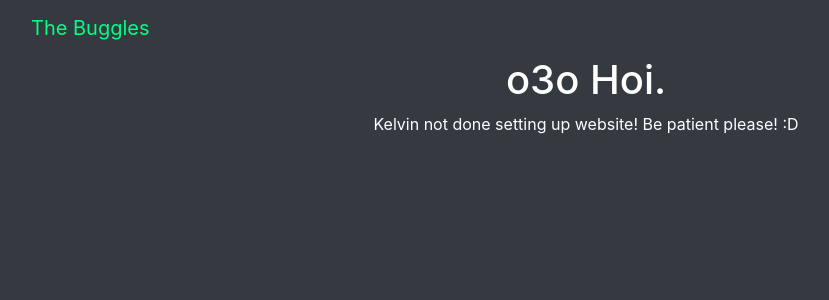
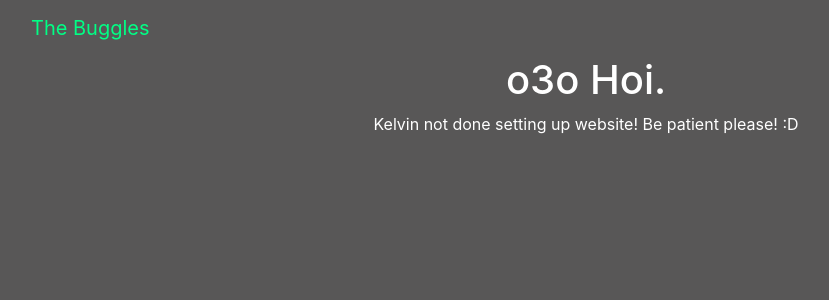
Before and after one commit to bugglespecies/bugglespecies.github.com, a Jekyll site: the page built from index.md, in a window 1280 px wide. Shown: the top 300 px of the page, without its empty margins (54-883 px from the left). Built offline with Jekyll 4.4.1, drawn with Linux system fonts in a browser that asks for light colours; nearby versions of some CDN libraries.

Commit message:
Update buggles.core.css

```diff
--- a/css/buggles.core.css
+++ b/css/buggles.core.css
@@ -17,3 +17,7 @@
 
 .text-link, .text-link:visited { color: var(--primary-normal) !important; }
 .text-link:hover, .text-link:focus { color: var(--primary-dark) !important; }
+
+.bg-dark { background-color: var(--back-dark) !important; }
+
+.bg-darker { background-color: var(--back-darker) !important; }
```
